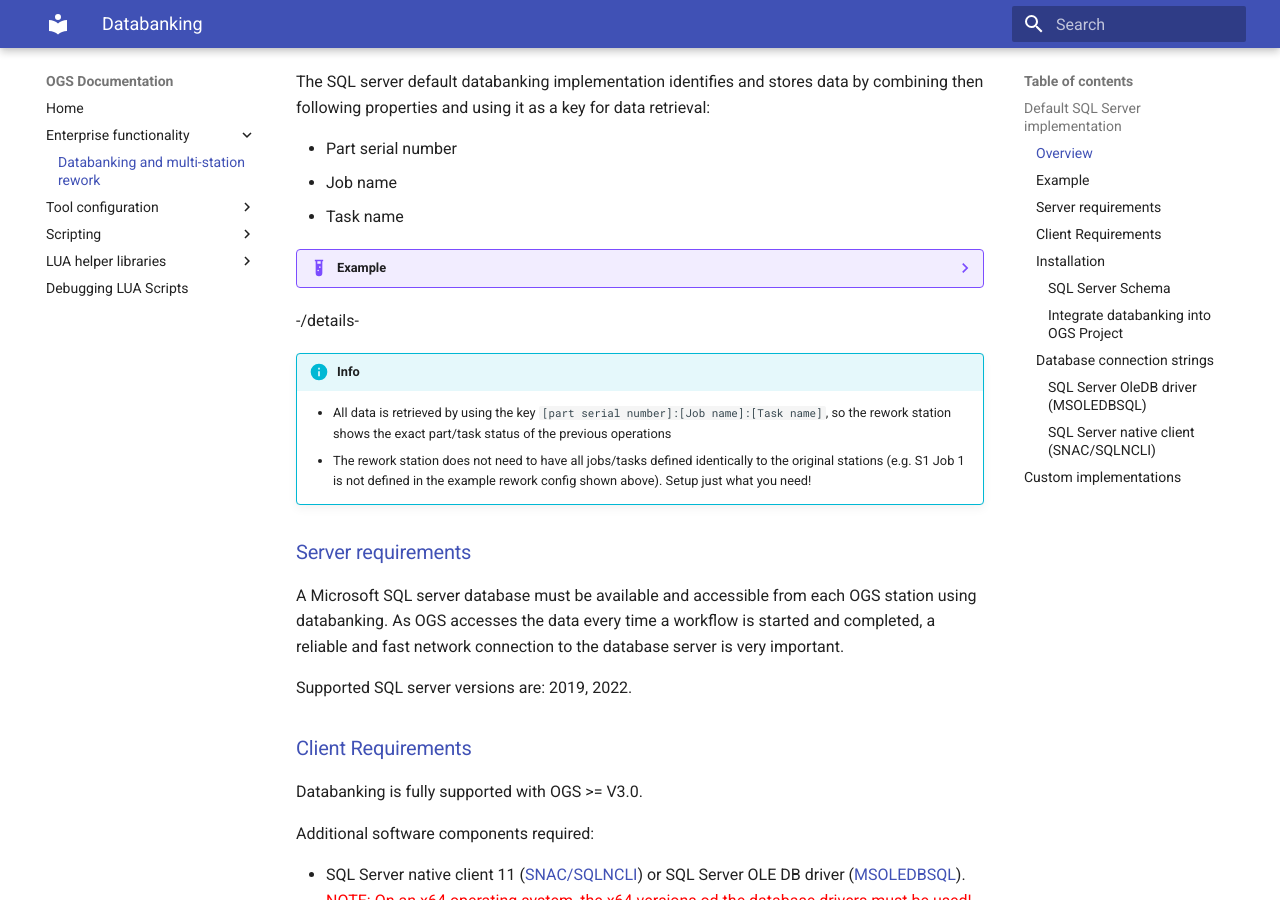
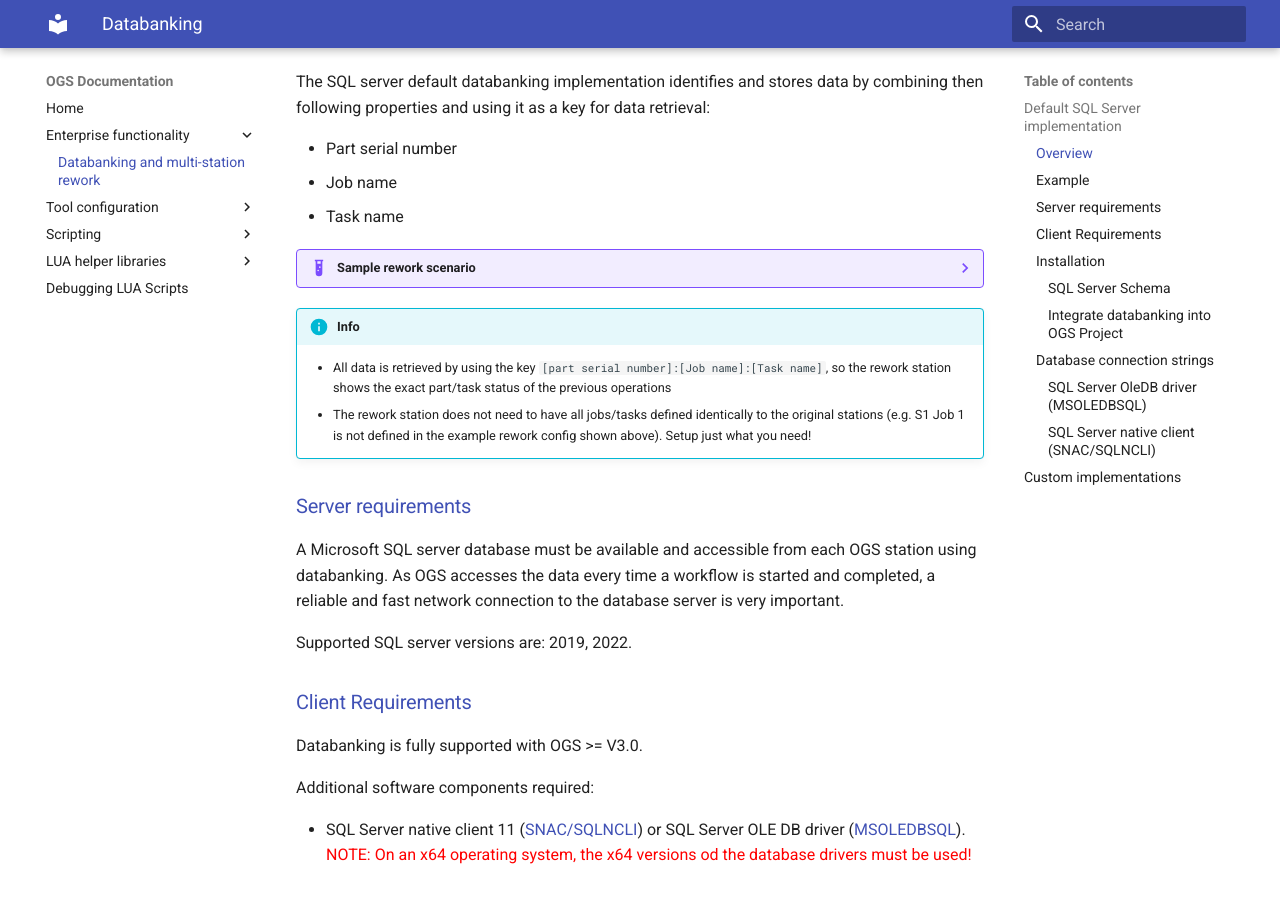
Before and after one commit to haller-erne/ogs, an MkDocs documentation site: the page built from docs/appnotes/databanking.md, in a window 1280 px wide and 900 px high, scrolled down 601 px. Built offline with MkDocs 1.6.1 and Material for MkDocs 9.7.7, drawn with Linux system fonts in a browser that asks for light colours.

Commit message:
Fixed example rework description

```diff
--- a/docs/appnotes/databanking.md
+++ b/docs/appnotes/databanking.md
@@ -32,11 +32,7 @@
 - Job name
 - Task name
 
-??? example
-
-    -details-
-
-    <summary>Example</summary>
+??? example "Sample rework scenario"
 
     ### Example
 
@@ -71,7 +67,7 @@
     | S3 Job 1 | Task 5.1 | not completed |
     | S4 Job 1 | Task 6.1 | not completed |
 
--/details-
+
 
 !!! Info
 
```
